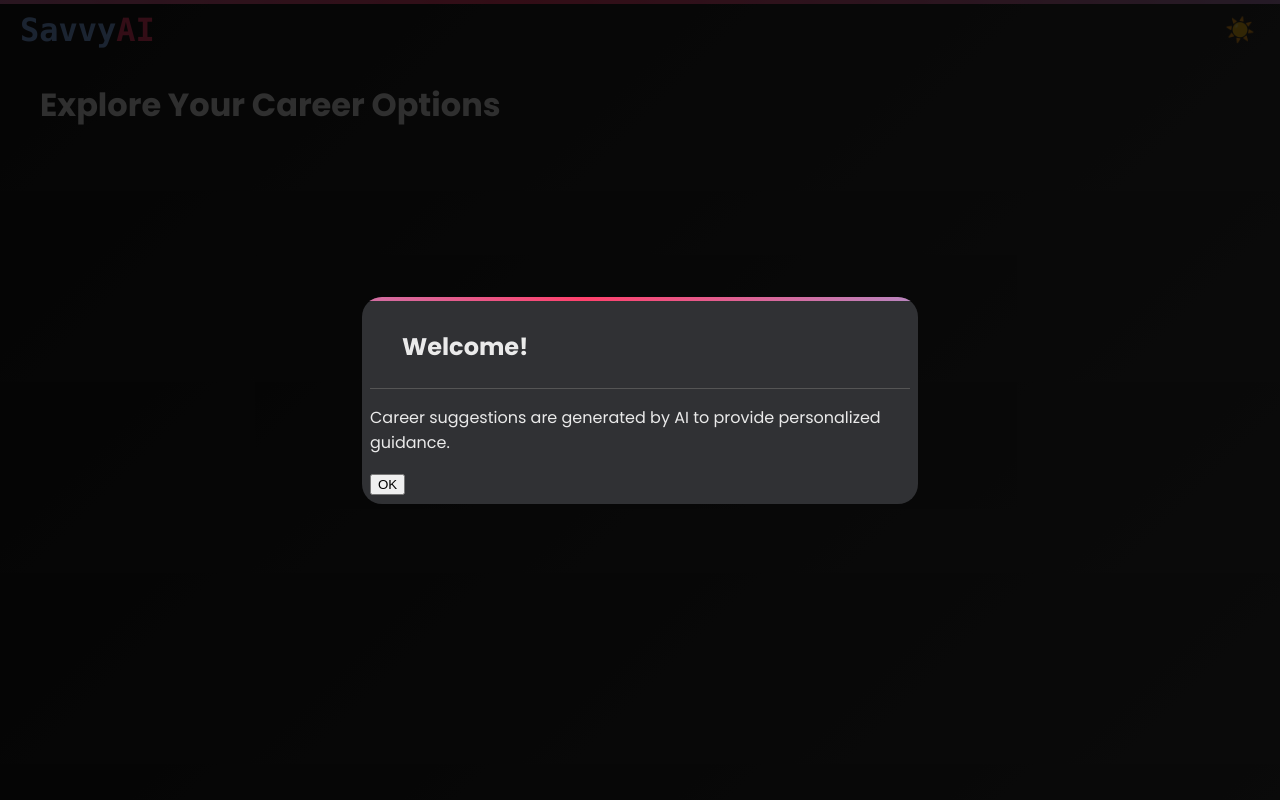
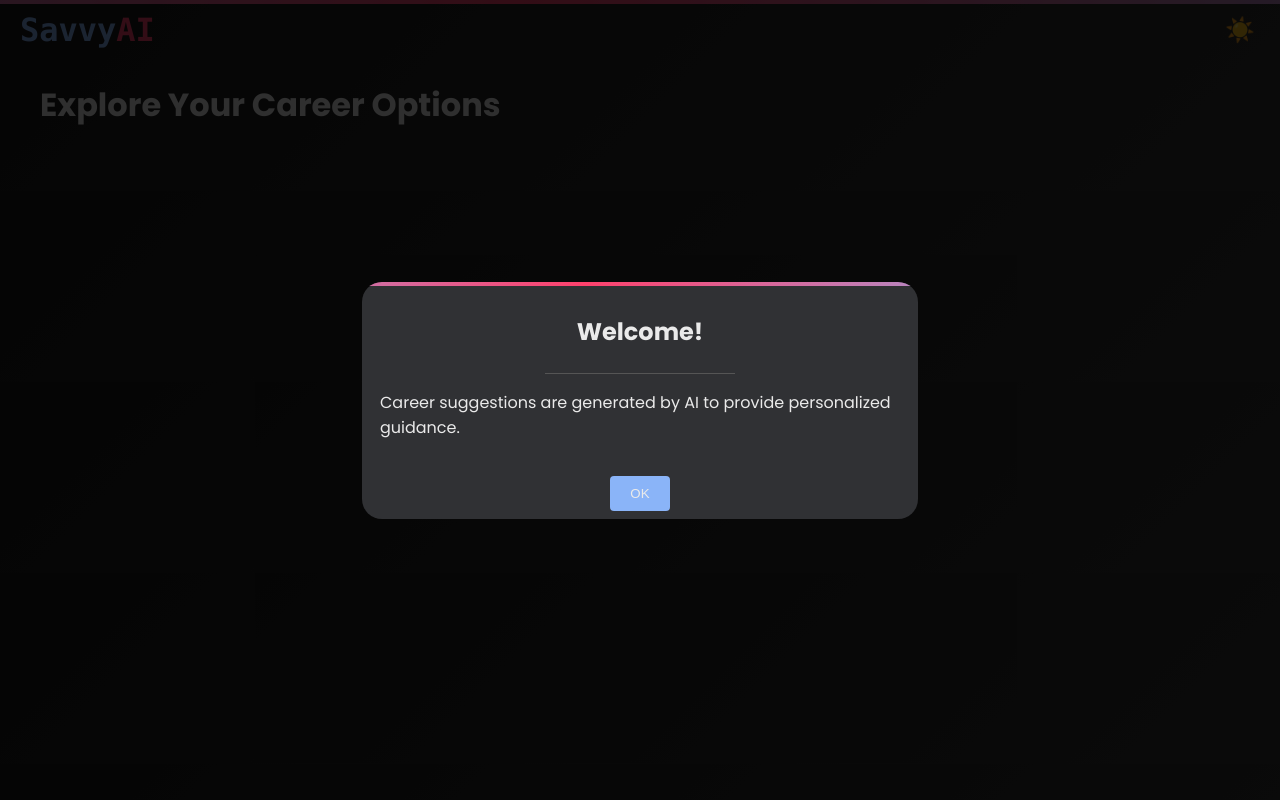
Before and after one commit to rahulm16/main_project, a Flask app: page /suggestions in a window 1280 px wide. Run offline with Flask 3, Linux system fonts and the light colour scheme; data that the repository does not hold is empty; some libraries are stand-ins or nearby versions.

Commit message:
New modal in start to call detailed layout function

```diff
--- a/static/styles/suggestions.css
+++ b/static/styles/suggestions.css
@@ -124,8 +124,11 @@ body {
     opacity: 1;
 }
 
-/* Modal content container */
 .modal-content {
+    display: flex;
+    flex-direction: column;
+    justify-content: center; /* Vertically center the content */
+    align-items: center; /* Horizontally center the content */
     background: var(--card-bg-color);
     width: 90%;
     max-width: 540px;
@@ -191,7 +194,7 @@ body {
     background: var(--course-bg-color);
     border-radius: 12px;
     overflow: hidden;
-    width: 200px;
+    width: 220px;
     transition: transform 0.2s ease, box-shadow 0.2s ease;
 }
 
@@ -276,3 +279,22 @@ body {
     border-top-left-radius: 20px;
     border-top-right-radius: 20px;
 }
+
+/* Center the OK button in the modal */
+.modal-content .btn {
+    margin-top: 20px;  /* Optional: Add some spacing from other content */
+    padding: 10px 20px;
+    background-color: var(--secondary-color);
+    color: var(--text-color);
+    border: none;
+    border-radius: 4px;
+    cursor: pointer;
+}
+
+.modal-content .btn:hover {
+    background-color: var(--tertiary-color);
+}
+
+.modal-content p {
+margin-left: 10px;
+}
```
